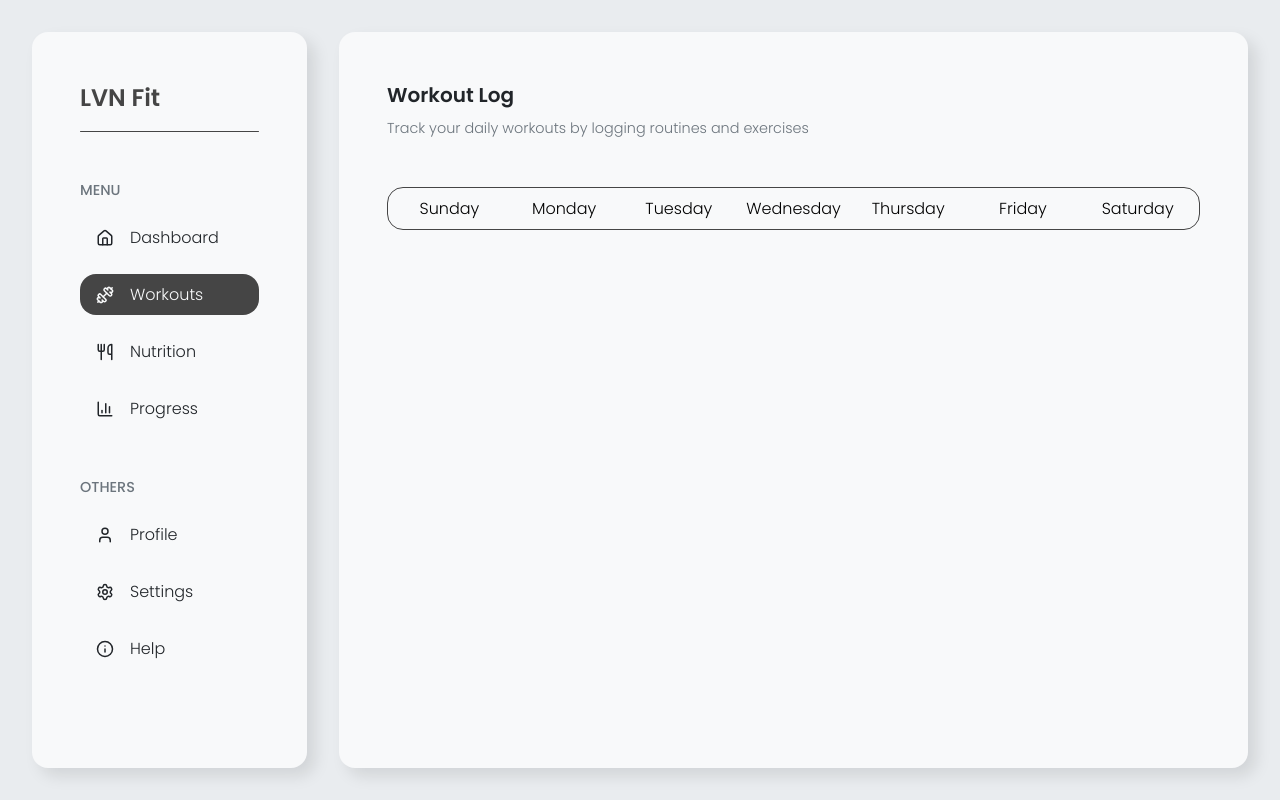
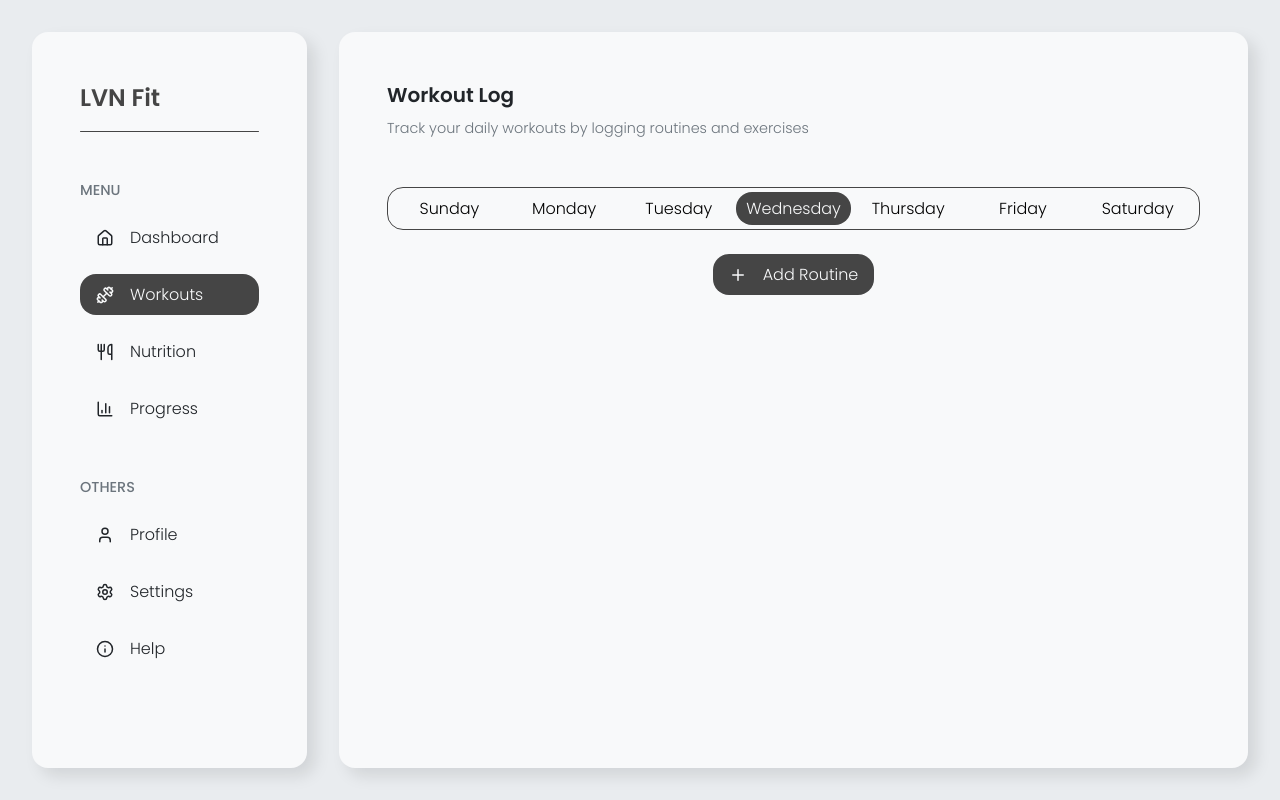
Before and after one commit to nvonil/lvn-fit, a React (Vite) app: page /workouts in a window 1280 px wide. Built offline with nearby package versions, Linux system fonts and the light colour scheme.

Commit message:
Add today fallback when info is null

```diff
--- a/src/components/contexts/NutritionContext.jsx
+++ b/src/components/contexts/NutritionContext.jsx
@@ -3,13 +3,15 @@ import { createContext, useContext, useState, useEffect } from "react";
 const NutritionContext = createContext();
 
 const NutritionProvider = ({ children }) => {
+    const getToday = () => new Date().toLocaleDateString("en-US", { weekday: "long" });
+
     const getSelectedDay = () => {
         const storedDay = localStorage.getItem("nutritionSelectedDay");
 
         if (storedDay) {
             return storedDay;
         } else {
-            return null;
+            return getToday();
         }
     };
 
@@ -19,7 +21,7 @@ const NutritionProvider = ({ children }) => {
         if (storedMeal) {
             return storedMeal;
         } else {
-            return null;
+            return "Breakfast";
         }
     };
 
--- a/src/components/contexts/WorkoutsContext.jsx
+++ b/src/components/contexts/WorkoutsContext.jsx
@@ -3,13 +3,15 @@ import { createContext, useContext, useState, useEffect } from "react";
 const WorkoutsContext = createContext();
 
 const WorkoutsProvider = ({ children }) => {
+    const getToday = () => new Date().toLocaleDateString("en-US", { weekday: "long" });
+
     const getSelectedDay = () => {
         const storedDay = localStorage.getItem("workoutsSelectedDay");
 
         if (storedDay) {
             return storedDay;
         } else {
-            return null;
+            return getToday();
         }
     };
 
```
